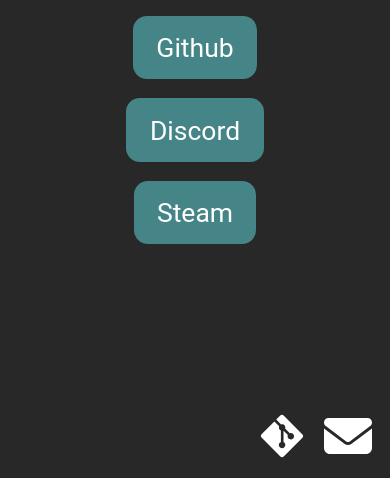
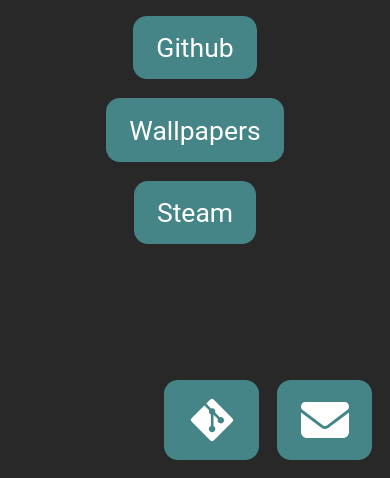
Before and after one commit to joygnu/websiste, a plain HTML site: page index.html in a window 390 px wide. Shown: the part 366-844 px from the top of the page. Drawn offline with Linux system fonts and the light colour scheme.

Commit message:
Wallpapers

```diff
--- a/index.html
+++ b/index.html
@@ -1,101 +1,26 @@
-<!DOCTYPE html>
 <html lang="en">
 <head>
     <meta charset="UTF-8">
     <meta name="viewport" content="width=device-width, initial-scale=1.0">
-    <title>Socials Joy</title>
+    <title>Joygnu's Website シ</title>
     <style>
-        * {
-            box-sizing: border-box;
-            margin: 0;
-            padding: 0;
+        * { box-sizing: border-box; margin: 0; padding: 0; }
+        body { font-family: 'Roboto', sans-serif; background-color: #282828; color: #fff; font-size: 22px; }
+        .container { max-width: 1050px; margin: 36px auto; padding: 19px; border-radius: 17px; font-size: 1.3em; text-align: center; }
+        h1 { color: #458588; font-size: 3.5em; }
+        ul { list-style: none; margin: 23px 0; }
+        li { margin-bottom: 19px; }
+        a { text-decoration: none; color: #fff; padding: 18px 28px; background-color: #458588; transition: background-color 0.3s; border-radius: 14px; font-size: 1.6em; display: inline-block; }
+        a:hover { background-color: #5e9ea0; }
+        @media (max-width: 600px) {
+            body { font-size: 16.2px; }
+            .container { margin: 25.2px auto; padding: 12.6px; border-radius: 12.6px; }
+            h1 { font-size: 2.7em; }
+            a { font-size: 1.26em; padding: 16.2px 23.4px; }
         }
-
-        body {
-            font-family: 'Roboto', sans-serif;
-            background-color: #282828;
-            color: #fff;
-            font-size: 22px;
-        }
-
-        .container {
-            max-width: 1050px;
-            margin: 36px auto;
-            padding: 19px;
-            border-radius: 17px;
-            font-size: 1.3em;
-        }
-
-        h1 {
-            text-align: center;
-            color: #458588;
-            font-size: 3.5em;
-        }
-
-        ul {
-            list-style: none;
-            text-align: center;
-            margin: 23px 0;
-        }
-
-        ul li {
-            margin-bottom: 19px;
-        }
-
-        ul li a {
-            text-decoration: none;
-            color: #fff;
-            padding: 18px 28px;
-            display: inline-block;
-            background-color: #458588;
-            transition: background-color 0.3s;
-            border-radius: 14px;
-            font-size: 1.6em;
-        }
-
-        ul li a:hover {
-            background-color: #5e9ea0;
-        }
-
-        @media only screen and (max-width: 600px) {
-            body {
-                font-size: 16.2px;
-            }
-            .container {
-                margin: 25.2px auto;
-                padding: 12.6px;
-                border-radius: 12.6px;
-            }
-            h1 {
-                font-size: 2.7em;
-            }
-            ul li a {
-                font-size: 1.26em;
-                padding: 16.2px 23.4px;
-            }
-        }
-
-        .social-icons {
-            display: flex;
-            justify-content: center;
-            gap: 18px;
-            position: fixed;
-            bottom: 18px;
-            right: 18px;
-        }
-
-        .social-icons img {
-            width: 48px;
-            height: 48px;
-            filter: invert(100%) brightness(200%);
-        }
-
-        img {
-            display: block;
-            margin: 0 auto;
-            width: 78%;
-            max-width: 390px;
-        }
+        .social-icons { display: flex; justify-content: center; gap: 18px; position: fixed; bottom: 18px; right: 18px; }
+        .social-icons img { width: 48px; height: 48px; filter: invert(100%) brightness(200%); }
+        img { display: block; margin: 0 auto; width: 78%; max-width: 390px; }
     </style>
 </head>
 <body>
@@ -105,7 +30,7 @@
         <ul>
             <li><a href="https://codeberg.org/joygnu" target="_blank" rel="noopener noreferrer">Codeberg</a></li>
             <li><a href="https://github.com/joygnu" target="_blank" rel="noopener noreferrer">Github</a></li>
-            <li><a href="https://discord.com/users/580999203187195913" target="_blank" rel="noopener noreferrer">Discord</a></li>
+            <li><a href="https://wallpapers.joygnu.org/" target="_blank" rel="noopener noreferrer">Wallpapers</a></li>
             <li><a href="https://steamcommunity.com/profiles/76561199238796088" target="_blank" rel="noopener noreferrer">Steam</a></li>
         </ul>
         <div class="social-icons">
```
